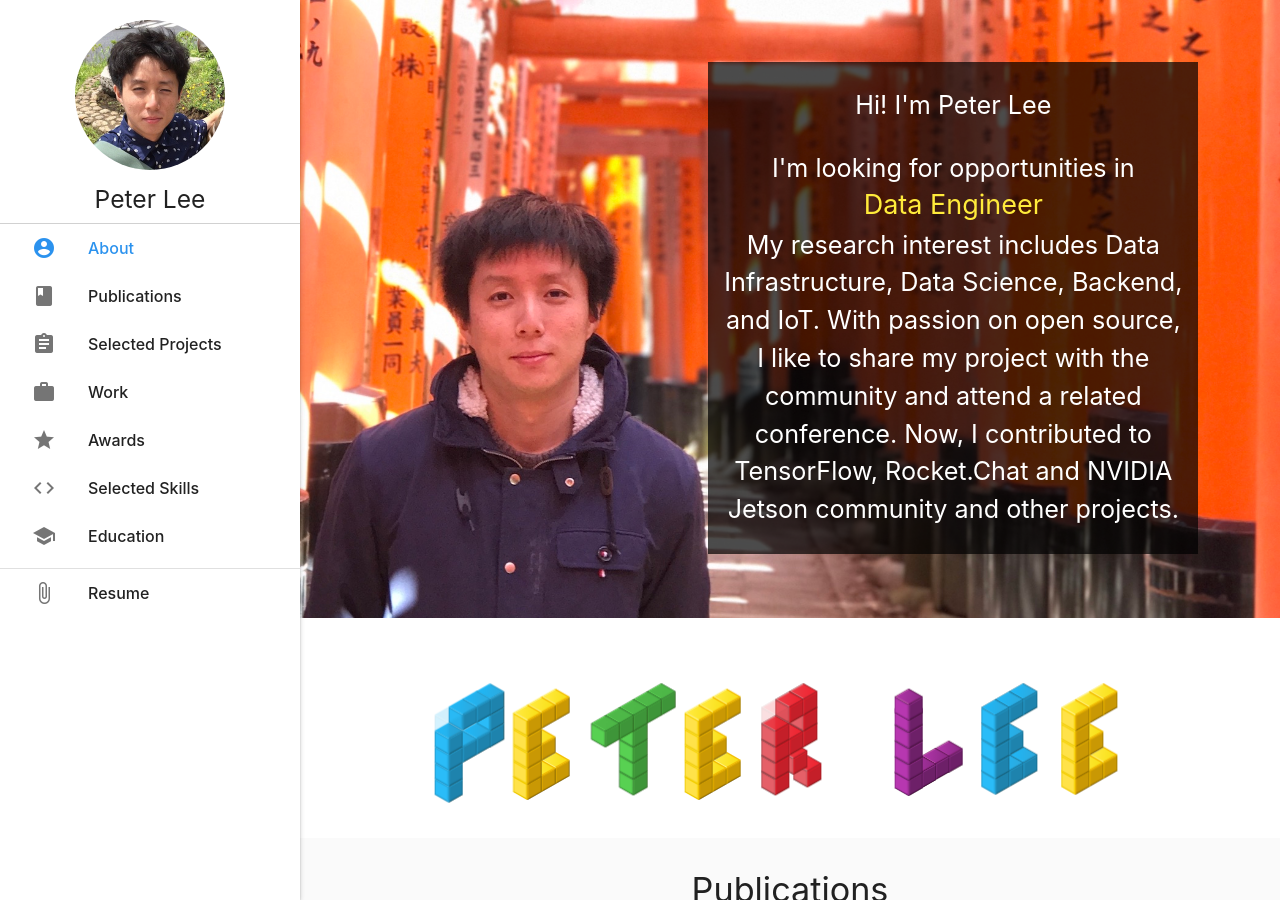
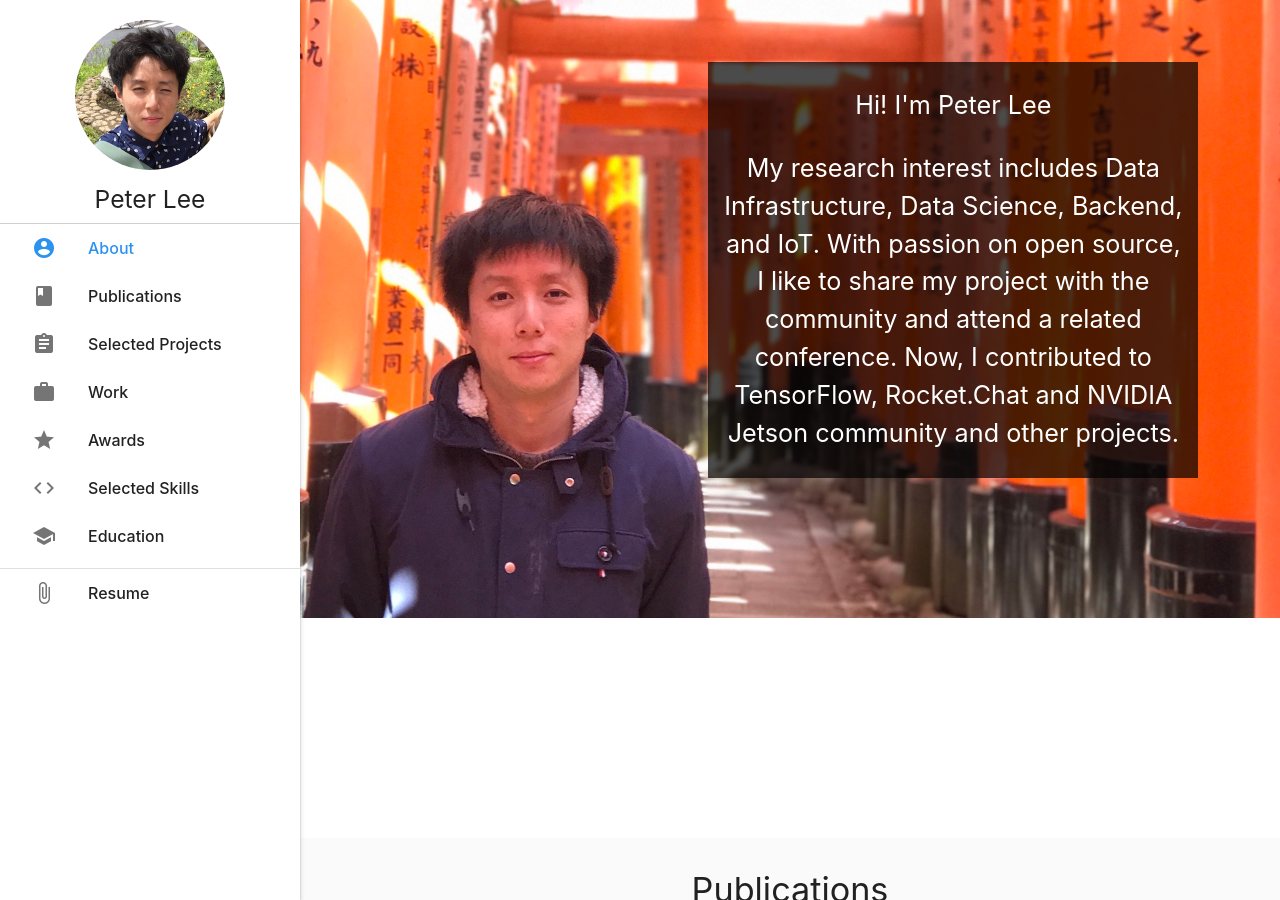
Before and after one commit to peterlee0127/cv, a Jekyll site: the page built from index.html, in a window 1280 px wide and 900 px high. Built offline with Jekyll 4.4.1, drawn with Linux system fonts in a browser that asks for light colours.

Commit message:
update about.md

```diff
--- a/_includes/paragraph/about.html
+++ b/_includes/paragraph/about.html
@@ -2,8 +2,8 @@
   <img src="../assets/image/main.jpg">
   <div class="text-on-picture col s12 m6 l6 offset-m5 offset-l5">
     <p class="flow-text white-text">Hi! I'm </span><span class="flow-text white-text">Peter Lee </p>
-    <p class="flow-text white-text" style='height:0.4em;'>I'm looking for opportunities in</p>
-    <div class="typed-about flow-text yellow-text" style='height:0.6em;font-size:1.5em'></div>
+    <!-- <p class="flow-text white-text" style='height:0.4em;'>I'm looking for opportunities in</p> -->
+    <!-- <div class="typed-about flow-text yellow-text" style='height:0.6em;font-size:1.5em'></div> -->
     <p class="flow-text white-text">My research interest includes Data Infrastructure, Data Science, Backend, and IoT.
       With passion on open source, I like to share my project with the community and attend a related conference.
         Now, I contributed to TensorFlow, Rocket.Chat and NVIDIA Jetson community and other projects.
```
